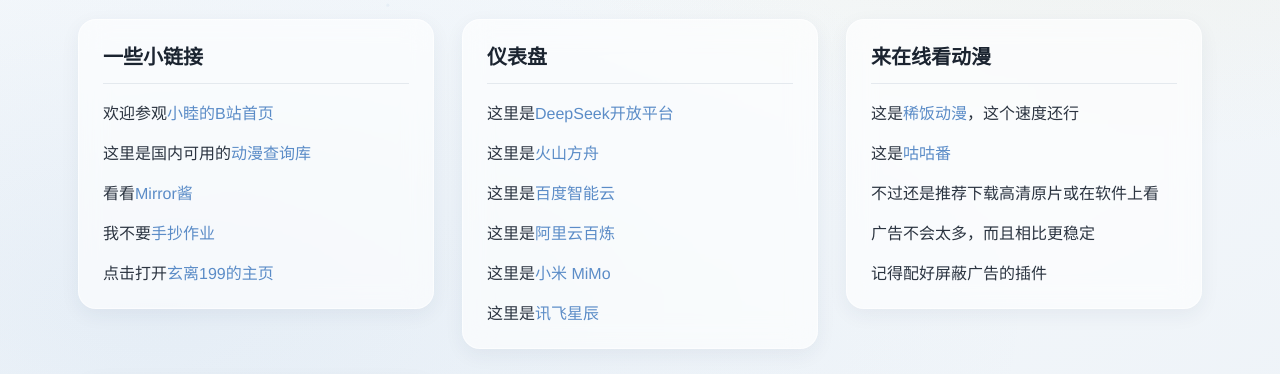
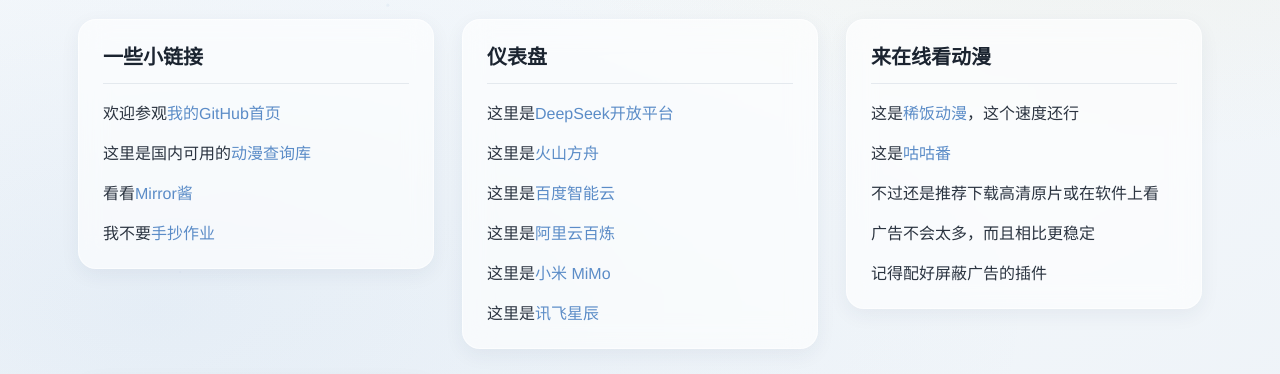
Before and after one commit to zy2755/git-practice, a plain HTML site: page index.html in a window 1280 px wide. Shown: the part 380-754 px from the top of the page. Drawn offline with Linux system fonts and the light colour scheme; no server answers.

Commit message:
小链接卡片：B站首页换成GitHub首页，移除玄离199主页

```diff
--- a/data.js
+++ b/data.js
@@ -227,11 +227,10 @@ const siteData = siteResultOf({
       id: "links",
       title: "一些小链接",
       items: [
-        { text: "欢迎参观", link: "https://space.bilibili.com/454697722?spm_id_from=333.1007.0.0", linkText: "小睦的B站首页" },
+        { text: "欢迎参观", link: "https://github.com/zy2755", linkText: "我的GitHub首页" },
         { text: "这里是国内可用的", link: "https://fankuhub.com/", linkText: "动漫查询库" },
         { text: "看看", link: "https://mirrorchyan.com/zh/get-start", linkText: "Mirror酱" },
-        { text: "我不要", link: "https://www.autohanding.com/", linkText: "手抄作业" },
-        { text: "点击打开", link: "https://space.bilibili.com/67079745?spm_id_from=333.337.0.0", linkText: "玄离199的主页" }
+        { text: "我不要", link: "https://www.autohanding.com/", linkText: "手抄作业" }
       ]
     },
     {
--- a/index.html
+++ b/index.html
@@ -623,11 +623,10 @@
 
 		<div class="col" id="links">
 			<h2>一些小链接</h2>
-			<p>欢迎参观<a href="https://space.bilibili.com/454697722?spm_id_from=333.1007.0.0" target="_blank" rel="noopener noreferrer">小睦的B站首页</a></p>
+			<p>欢迎参观<a href="https://github.com/zy2755" target="_blank" rel="noopener noreferrer">我的GitHub首页</a></p>
 			<p>这里是国内可用的<a href="https://fankuhub.com/" target="_blank" rel="noopener noreferrer">动漫查询库</a></p>
 			<p>看看<a href="https://mirrorchyan.com/zh/get-start" target="_blank" rel="noopener noreferrer">Mirror酱</a></p>
 			<p>我不要<a href="https://www.autohanding.com/" target="_blank" rel="noopener noreferrer">手抄作业</a></p>
-			<p>点击打开<a href="https://space.bilibili.com/67079745?spm_id_from=333.337.0.0" target="_blank" rel="noopener noreferrer">玄离199的主页</a></p>
 		</div>
 
 		<div class="col" id="dash">
```
